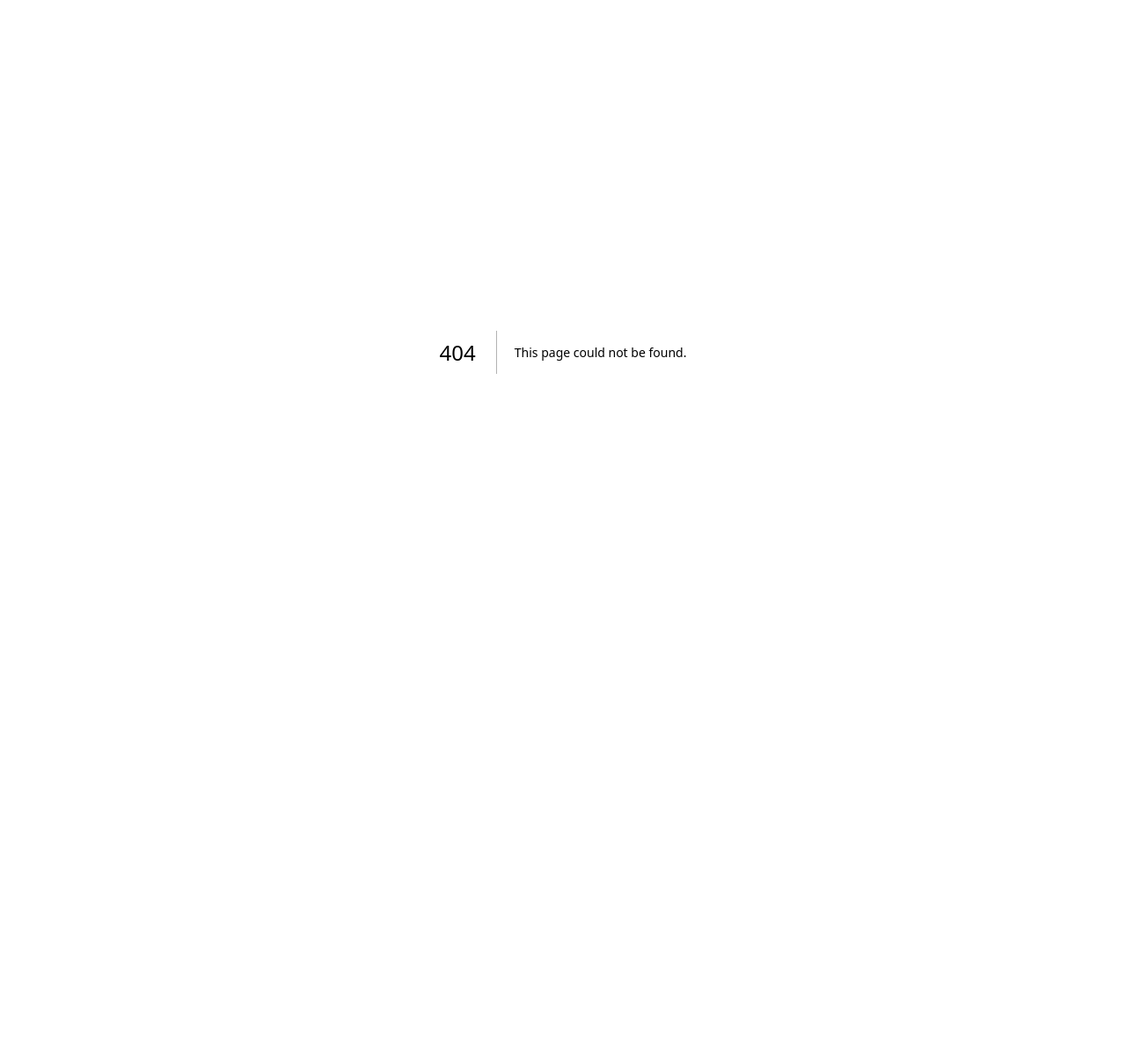
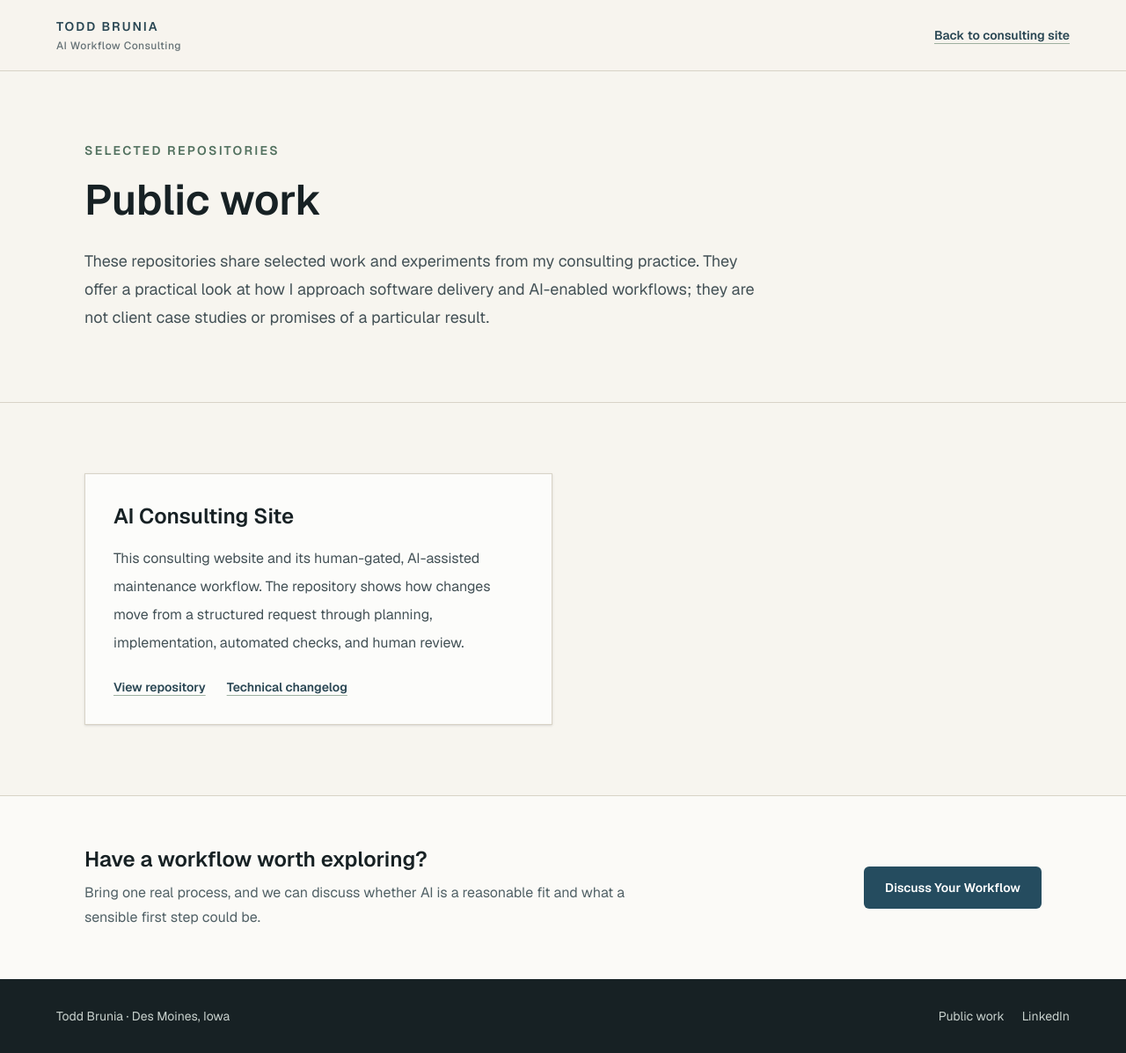
Before and after one commit to todd-brunia/ai-consulting-site, a Next.js app: page /public-work in a window 1280 px wide. Before the commit this address had no page. Shown: the whole page at 88% size. Before the commit the page ends 800 px from the top, so only its background shows below. Built offline with nearby package versions, Linux system fonts and the light colour scheme.

Commit message:
Add curated public work page

```diff
--- a/src/app/home-sections.tsx
+++ b/src/app/home-sections.tsx
@@ -1,3 +1,5 @@
+import Link from "next/link";
+
 import {
   contactHref,
   credentials,
@@ -344,12 +346,23 @@ export function Footer() {
     <footer className="bg-[#172124] px-6 py-8 text-sm text-[#c9d2ce] lg:px-8">
       <div className="mx-auto flex max-w-6xl flex-col gap-3 sm:flex-row sm:items-center sm:justify-between">
         <p>Todd Brunia · Des Moines, Iowa</p>
-        <a
-          href="https://linkedin.com/in/tbrunia"
-          className="transition hover:text-white focus-visible:outline-2 focus-visible:outline-offset-4 focus-visible:outline-white"
+        <nav
+          aria-label="Footer links"
+          className="flex flex-wrap items-center gap-x-5 gap-y-3"
         >
-          LinkedIn
-        </a>
+          <Link
+            href="/public-work"
+            className="transition hover:text-white focus-visible:outline-2 focus-visible:outline-offset-4 focus-visible:outline-white"
+          >
+            Public work
+          </Link>
+          <a
+            href="https://linkedin.com/in/tbrunia"
+            className="transition hover:text-white focus-visible:outline-2 focus-visible:outline-offset-4 focus-visible:outline-white"
+          >
+            LinkedIn
+          </a>
+        </nav>
       </div>
     </footer>
   );
--- /dev/null
+++ b/src/app/public-work/page.tsx
@@ -0,0 +1,95 @@
+import type { Metadata } from "next";
+import Link from "next/link";
+
+import { contactHref } from "../home-content";
+import { Footer } from "../home-sections";
+import { publicWorkItems } from "./public-work-content";
+import { PublicWorkList } from "./public-work-list";
+
+export const metadata: Metadata = {
+  title: "Public Work | Todd Brunia",
+  description:
+    "Selected public repositories from Todd Brunia's AI workflow consulting practice.",
+};
+
+const focusClass =
+  "focus-visible:outline-2 focus-visible:outline-offset-4 focus-visible:outline-[#2f6f8f]";
+
+export default function PublicWorkPage() {
+  return (
+    <div className="flex min-h-screen flex-col bg-[#f7f5ef] text-[#1f2a2e]">
+      <header className="border-b border-[#d8d3c7] bg-[#f7f5ef]/95 px-6 py-4 lg:px-8">
+        <div className="mx-auto flex max-w-6xl flex-col items-start gap-3 sm:flex-row sm:items-center sm:justify-between sm:gap-6">
+          <Link
+            href="/"
+            aria-label="Todd Brunia AI Workflow Consulting home"
+            className={`flex min-h-12 flex-col justify-center text-[#294653] ${focusClass}`}
+          >
+            <span className="text-sm font-semibold uppercase tracking-[0.14em]">
+              Todd Brunia
+            </span>
+            <span className="mt-1 text-xs font-medium tracking-[0.04em] text-[#667276]">
+              AI Workflow Consulting
+            </span>
+          </Link>
+          <Link
+            href="/"
+            className={`text-sm font-semibold text-[#294653] underline decoration-[#9eb0a0] underline-offset-4 transition hover:text-[#172124] ${focusClass}`}
+          >
+            Back to consulting site
+          </Link>
+        </div>
+      </header>
+
+      <main className="flex-1" id="main-content">
+        <section className="border-b border-[#d8d3c7]">
+          <div className="mx-auto max-w-6xl px-6 py-16 lg:px-8 lg:py-20">
+            <p className="text-sm font-semibold uppercase tracking-[0.16em] text-[#52715f]">
+              Selected repositories
+            </p>
+            <h1 className="mt-4 max-w-3xl text-4xl font-semibold leading-tight text-[#172124] sm:text-5xl">
+              Public work
+            </h1>
+            <p className="mt-6 max-w-3xl text-lg leading-8 text-[#435156]">
+              These repositories share selected work and experiments from my
+              consulting practice. They offer a practical look at how I approach
+              software delivery and AI-enabled workflows; they are not client
+              case studies or promises of a particular result.
+            </p>
+          </div>
+        </section>
+
+        <section aria-labelledby="repository-list-heading" className="py-16 lg:py-20">
+          <div className="mx-auto max-w-6xl px-6 lg:px-8">
+            <h2 id="repository-list-heading" className="sr-only">
+              Public repositories
+            </h2>
+            <PublicWorkList items={publicWorkItems} />
+          </div>
+        </section>
+
+        <section className="border-t border-[#d8d3c7] bg-white/45 py-14">
+          <div className="mx-auto flex max-w-6xl flex-col items-start gap-5 px-6 sm:flex-row sm:items-center sm:justify-between lg:px-8">
+            <div>
+              <h2 className="text-2xl font-semibold text-[#172124]">
+                Have a workflow worth exploring?
+              </h2>
+              <p className="mt-2 max-w-2xl leading-7 text-[#516166]">
+                Bring one real process, and we can discuss whether AI is a
+                reasonable fit and what a sensible first step could be.
+              </p>
+            </div>
+            <a
+              href={contactHref}
+              className={`inline-flex min-h-12 shrink-0 items-center justify-center rounded-md bg-[#254c5f] px-6 py-3 text-sm font-semibold text-white transition hover:bg-[#1d3d4c] ${focusClass}`}
+            >
+              Discuss Your Workflow
+            </a>
+          </div>
+        </section>
+      </main>
+
+      <Footer />
+    </div>
+  );
+}
--- /dev/null
+++ b/src/app/public-work/public-work-content.ts
@@ -0,0 +1,28 @@
+export type SupportingLink = {
+  label: string;
+  href: string;
+};
+
+export type PublicWorkItem = {
+  id: string;
+  name: string;
+  description: string;
+  repositoryUrl: string;
+  supportingLinks?: readonly SupportingLink[];
+};
+
+export const publicWorkItems = [
+  {
+    id: "ai-consulting-site",
+    name: "AI Consulting Site",
+    description:
+      "This consulting website and its human-gated, AI-assisted maintenance workflow. The repository shows how changes move from a structured request through planning, implementation, automated checks, and human review.",
+    repositoryUrl: "https://github.com/todd-brunia/ai-consulting-site",
+    supportingLinks: [
+      {
+        label: "Technical changelog",
+        href: "https://github.com/todd-brunia/ai-consulting-site/releases",
+      },
+    ],
+  },
+] satisfies readonly PublicWorkItem[];
--- /dev/null
+++ b/src/app/public-work/public-work-list.tsx
@@ -0,0 +1,43 @@
+import type { PublicWorkItem } from "./public-work-content";
+
+const linkClass =
+  "font-semibold text-[#294653] underline decoration-[#9eb0a0] underline-offset-4 transition hover:text-[#172124] focus-visible:outline-2 focus-visible:outline-offset-4 focus-visible:outline-[#2f6f8f]";
+
+export function PublicWorkList({
+  items,
+}: Readonly<{ items: readonly PublicWorkItem[] }>) {
+  return (
+    <ul className="grid gap-6 md:grid-cols-2">
+      {items.map((item) => (
+        <li
+          key={item.id}
+          className="flex flex-col border border-[#d8d3c7] bg-white/70 p-6 shadow-sm sm:p-8"
+        >
+          <h2 className="text-2xl font-semibold text-[#172124]">{item.name}</h2>
+          <p className="mt-4 flex-1 text-base leading-8 text-[#435156]">
+            {item.description}
+          </p>
+          <div className="mt-6 flex flex-wrap gap-x-6 gap-y-3 text-sm">
+            <a
+              href={item.repositoryUrl}
+              aria-label={`View ${item.name} repository`}
+              className={linkClass}
+            >
+              View repository
+            </a>
+            {item.supportingLinks?.map((link) => (
+              <a
+                key={link.href}
+                href={link.href}
+                aria-label={`${item.name}: ${link.label}`}
+                className={linkClass}
+              >
+                {link.label}
+              </a>
+            ))}
+          </div>
+        </li>
+      ))}
+    </ul>
+  );
+}
```
Also changed, not shown: 2 other files (tests, documents, lock files or other folders).
